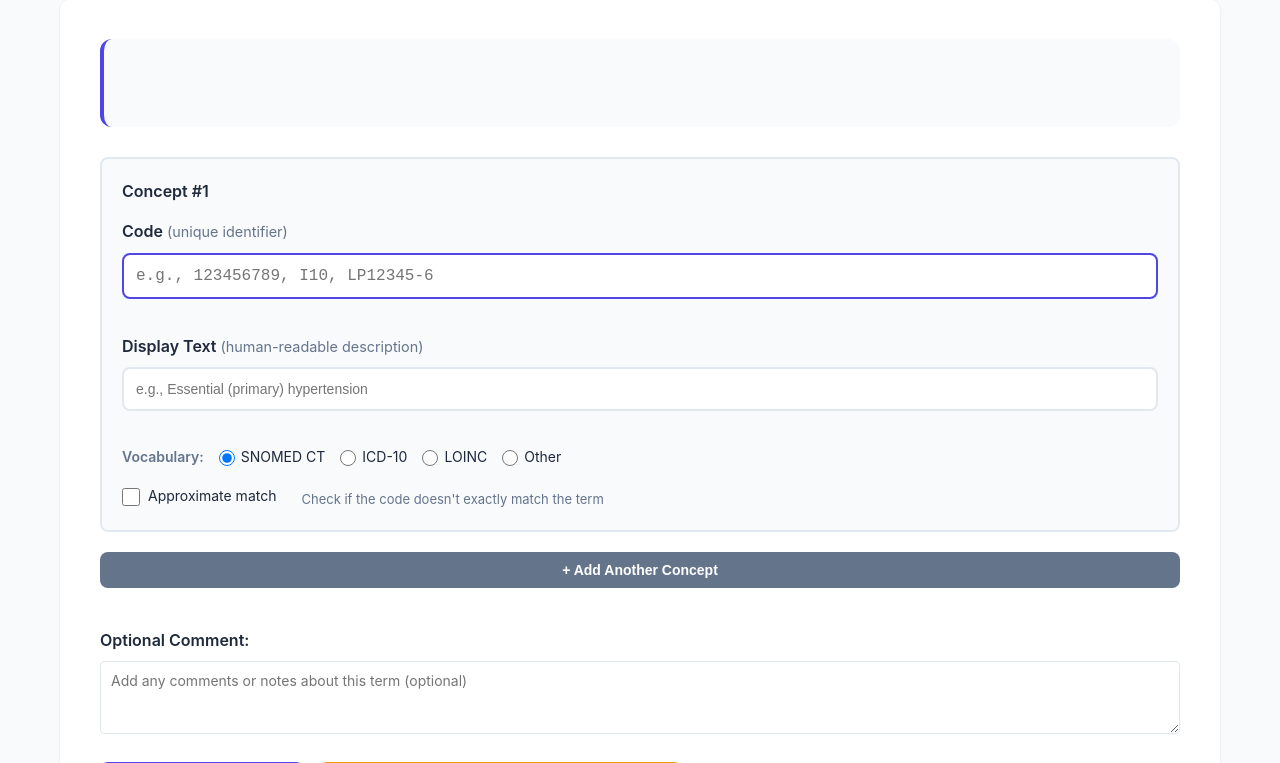
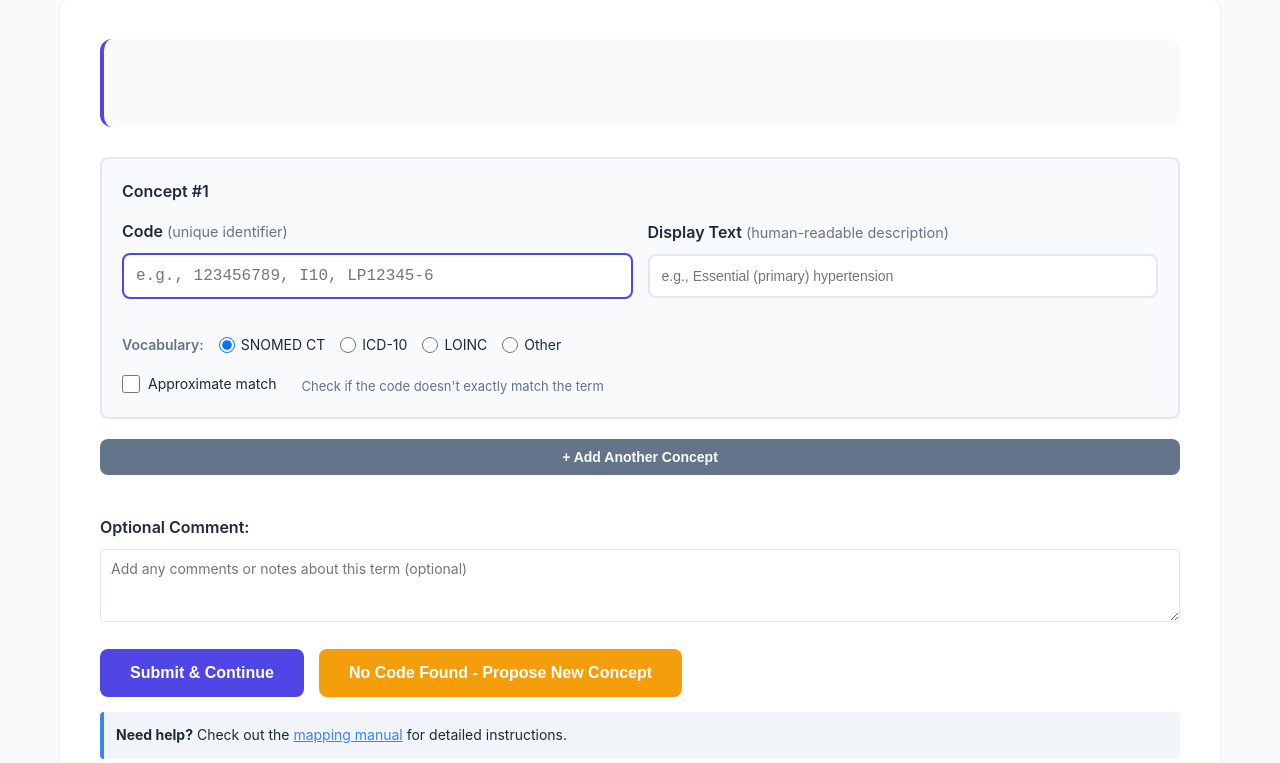
Before and after one commit to umg-minai/terminology-mapper, a FastAPI app: template templates/session.html in a window 1280 px wide. Shown: the part 180-943 px from the top of the page. Run offline with FastAPI, Linux system fonts and the light colour scheme; the template is opened without the code that fills it, so the values that code supplies are empty.

Commit message:
Display code and display text fields side-by-side
- Update form layout to show code and display text in horizontal layout
- Apply flex layout with gap for better spacing
- Update both initial entry and dynamically added entries

```diff
--- a/templates/session.html
+++ b/templates/session.html
@@ -31,16 +31,14 @@
                         <label>Concept #1</label>
                     </div>
                     <div class="code-entry-body">
-                        <div class="form-row">
-                            <div class="form-group flex-grow">
+                        <div class="form-row" style="display: flex; gap: 15px;">
+                            <div class="form-group" style="flex: 1;">
                                 <label class="input-label">Code <span class="help-text">(unique identifier)</span></label>
                                 <input type="text" class="code-input" data-code-index="0"
                                        placeholder="e.g., 123456789, I10, LP12345-6"
                                        autofocus>
                             </div>
-                        </div>
-                        <div class="form-row">
-                            <div class="form-group flex-grow">
+                            <div class="form-group" style="flex: 1;">
                                 <label class="input-label">Display Text <span class="help-text">(human-readable description)</span></label>
                                 <input type="text" class="display-text-input" data-display-index="0"
                                        placeholder="e.g., Essential (primary) hypertension">
@@ -223,15 +221,13 @@ document.getElementById('addCodeBtn').addEventListener('click', function() {
             <button type="button" class="btn-remove-code" data-remove-index="${newIndex}">Remove</button>
         </div>
         <div class="code-entry-body">
-            <div class="form-row">
-                <div class="form-group flex-grow">
+            <div class="form-row" style="display: flex; gap: 15px;">
+                <div class="form-group" style="flex: 1;">
                     <label class="input-label">Code <span class="help-text">(unique identifier)</span></label>
                     <input type="text" class="code-input" data-code-index="${newIndex}"
                            placeholder="e.g., 123456789, I10, LP12345-6">
                 </div>
-            </div>
-            <div class="form-row">
-                <div class="form-group flex-grow">
+                <div class="form-group" style="flex: 1;">
                     <label class="input-label">Display Text <span class="help-text">(human-readable description)</span></label>
                     <input type="text" class="display-text-input" data-display-index="${newIndex}"
                            placeholder="e.g., Essential (primary) hypertension">
@@ -513,15 +509,13 @@ function createCodeEntry(index) {
             ${index > 0 ? `<button type="button" class="btn-remove-code" data-remove-index="${index}">Remove</button>` : ''}
         </div>
         <div class="code-entry-body">
-            <div class="form-row">
-                <div class="form-group flex-grow">
+            <div class="form-row" style="display: flex; gap: 15px;">
+                <div class="form-group" style="flex: 1;">
                     <label class="input-label">Code <span class="help-text">(unique identifier)</span></label>
                     <input type="text" class="code-input" data-code-index="${index}"
                            placeholder="e.g., 123456789, I10, LP12345-6"${index === 0 ? ' autofocus' : ''}>
                 </div>
-            </div>
-            <div class="form-row">
-                <div class="form-group flex-grow">
+                <div class="form-group" style="flex: 1;">
                     <label class="input-label">Display Text <span class="help-text">(human-readable description)</span></label>
                     <input type="text" class="display-text-input" data-display-index="${index}"
                            placeholder="e.g., Essential (primary) hypertension">
```
